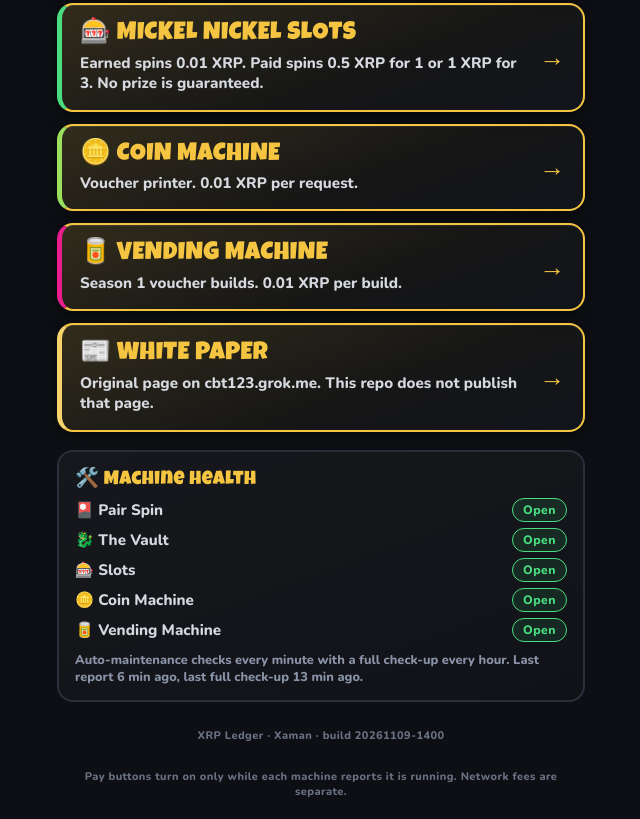
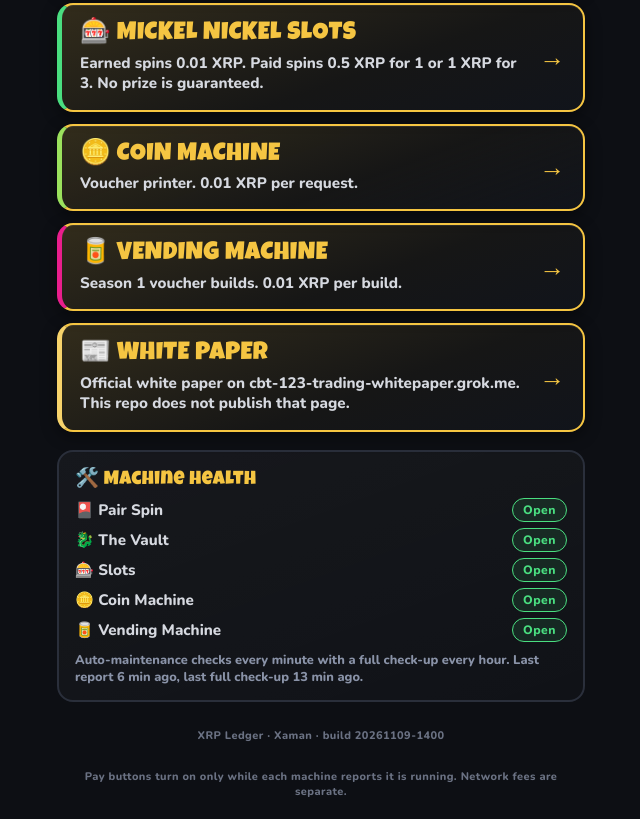
Before and after one commit to CBT123BOT/cbh-pair-spin, a plain HTML site: page home.html in a window 1280 px wide. Shown: the part 763-1582 px from the top of the page, without its empty margins (319-959 px from the left). Drawn offline with Linux system fonts and the light colour scheme.

Commit message:
Point homepage white paper card to the official grok.me page
The unpublished cbt123.grok.me link is replaced with
https://cbt-123-trading-whitepaper.grok.me. Docs mentions of that
address are updated to match. No machine, fee, or health changes.

```diff
--- a/home.html
+++ b/home.html
@@ -62,7 +62,7 @@ a.card.wp{border-left:5px solid #f7d36b}
 <a class="card slots" href="slots.html?v=20261109-1220"><div class="card-content"><b>🎰 MICKEL NICKEL SLOTS</b><span>Earned spins 0.01 XRP. Paid spins 0.5 XRP for 1 or 1 XRP for 3. No prize is guaranteed.</span></div><span class="arrow">→</span></a>
 <a class="card coin" href="mickel-pickle/?v=20261109-1220#coin"><div class="card-content"><b>🪙 COIN MACHINE</b><span>Voucher printer. 0.01 XRP per request.</span></div><span class="arrow">→</span></a>
 <a class="card vend" href="mickel-pickle/?v=20261109-1220#ashes"><div class="card-content"><b>🥫 VENDING MACHINE</b><span>Season 1 voucher builds. 0.01 XRP per build.</span></div><span class="arrow">→</span></a>
-<a class="card wp" href="https://cbt123.grok.me" target="_blank" rel="noopener"><div class="card-content"><b>📰 WHITE PAPER</b><span>Original page on cbt123.grok.me. This repo does not publish that page.</span></div><span class="arrow">→</span></a>
+<a class="card wp" href="https://cbt-123-trading-whitepaper.grok.me" target="_blank" rel="noopener"><div class="card-content"><b>📰 WHITE PAPER</b><span>Official white paper on cbt-123-trading-whitepaper.grok.me. This repo does not publish that page.</span></div><span class="arrow">→</span></a>
  </div>
 <section class="health" aria-labelledby="mhh"><h2 id="mhh">🛠️ Machine health</h2>
 <ul class="mh" id="mh" aria-live="polite"></ul>
```
Also changed, not shown: 1 other file.
